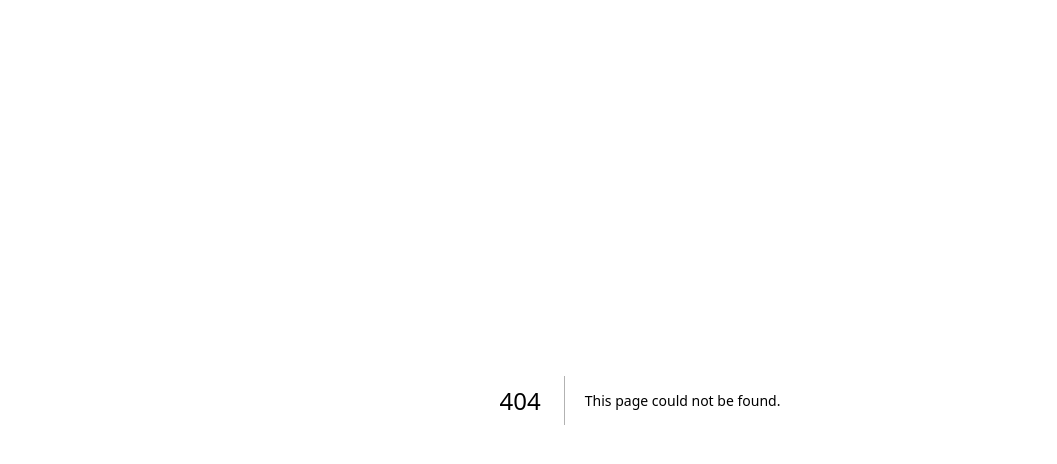
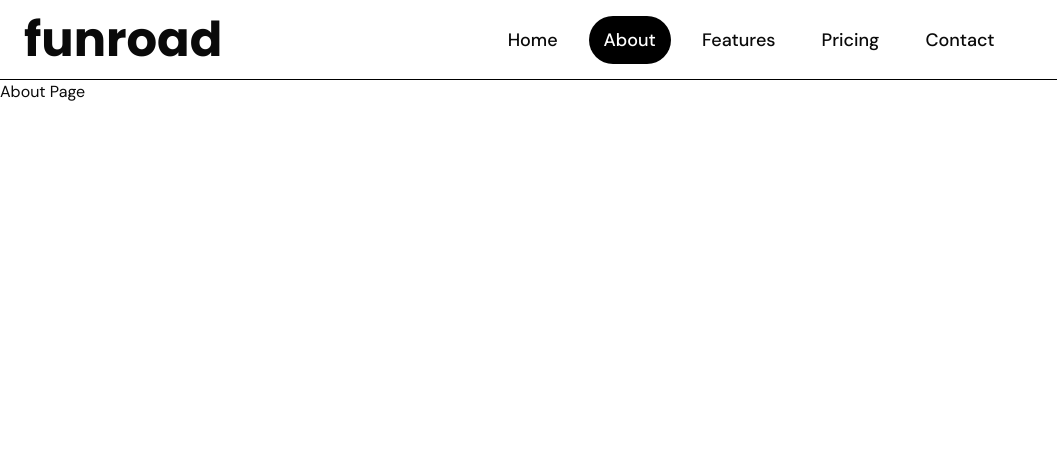
Before and after one commit to Ancol-Developer/multitenant-ecommerce, a Next.js app: page /about in a window 1280 px wide. Before the commit this address had no page. Shown: the top 464 px of the page, without its empty margins (0-1057 px from the left). Built offline with nearby package versions, Linux system fonts and the light colour scheme.

Commit message:
Home layout

```diff
--- /dev/null
+++ b/src/app/(home)/about/page.tsx
@@ -0,0 +1,9 @@
+const Page = () => {
+  return(
+    <div>
+      About Page
+    </div>
+  )
+}
+
+export default Page;
--- /dev/null
+++ b/src/app/(home)/contact/page.tsx
@@ -0,0 +1,9 @@
+const Page = () => {
+  return(
+    <div>
+      Contact Page
+    </div>
+  )
+}
+
+export default Page;
--- /dev/null
+++ b/src/app/(home)/features/page.tsx
@@ -0,0 +1,9 @@
+const Page = () => {
+  return(
+    <div>
+      Features Page
+    </div>
+  )
+}
+
+export default Page;
--- /dev/null
+++ b/src/app/(home)/layout.tsx
@@ -0,0 +1,16 @@
+import Navbar from "./navbar";
+
+interface Props {
+  children: React.ReactNode;
+};
+
+const Layout = ({children} : Props) => {
+  return (
+    <div className="flex flex-col min-h-screen">
+      <Navbar />
+      {children}
+    </div>
+  );
+}
+
+export default Layout;
--- /dev/null
+++ b/src/app/(home)/navbar.tsx
@@ -0,0 +1,73 @@
+"use client"
+import Link from "next/link";
+import { Poppins } from "next/font/google";
+
+import { cn } from "@/lib/utils";
+import { Button } from "@/components/ui/button";
+import { usePathname } from "next/navigation";
+
+const poppins = Poppins({
+  subsets:["latin"],
+  weight:["700"]
+});
+
+interface NavbarItemProps{
+  href: string;
+  children: React.ReactNode;
+  isActive?: boolean;
+};
+
+const NavbarItem = ({
+  href,
+  children,
+  isActive
+}: NavbarItemProps) => {
+  return (
+    <Button
+      asChild
+      variant="outline"
+      className={cn(
+        "bg-transparent hover:bg-transparent rounded-full hover:border-primary border-transparent px-3.5 text-lg",
+        isActive && "bg-black text-white hover:bg-black hover:text-white"
+      )}>
+        <Link href={href}>
+          {children}
+        </Link>
+    </Button>
+  );
+};
+
+const navbarItems = [
+  {href:"/", children:"Home"},
+  {href:"/about", children:"About"},
+  {href:"/features", children:"Features"},
+  {href:"/pricing", children:"Pricing"},
+  {href:"/contact", children:"Contact"},
+];
+
+const Navbar = () => {
+  const pathName = usePathname();
+  return (
+    <nav className="h-20 flex border-b justify-between font-medium bg-white">
+      <Link href="/" className="pl-6 flex items-center">
+        <span className={cn("text-5xl font-semibold", poppins.className)}>
+          funroad
+        </span>
+      </Link>
+
+      <div className="items-center gap-4 hidden lg:flex">
+        {navbarItems.map((item) => (
+          <NavbarItem key={item.href} href={item.href} isActive={pathName === item.href}>
+            {item.children}
+          </NavbarItem>
+        ))}
+      </div>
+
+      <div className="hidden lg:flex">
+
+      </div>
+    </nav>
+  );
+}
+
+export default Navbar;
--- /dev/null
+++ b/src/app/(home)/pricing/page.tsx
@@ -0,0 +1,9 @@
+const Page = () => {
+  return(
+    <div>
+      Price Page
+    </div>
+  )
+}
+
+export default Page;
```
Also changed, not shown: src/app/(home)/page.tsx (renamed from src/app/page.tsx).
